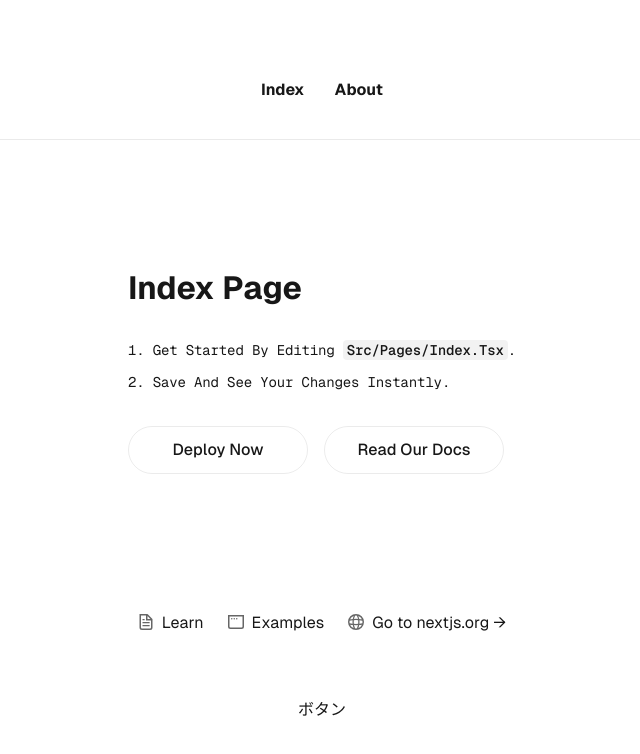
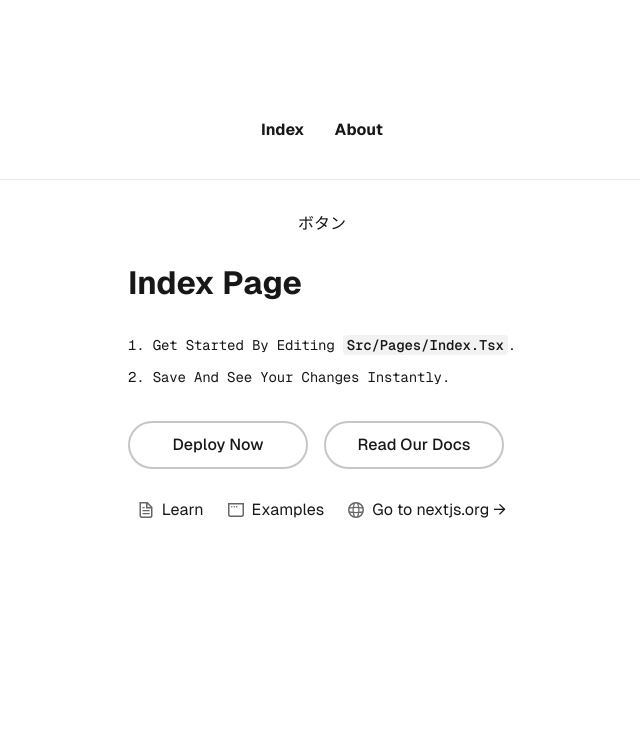
Before and after one commit to emi-nakashima/study-react, a Next.js app: page / in a window 1280 px wide. Shown: the top 754 px of the page, without its empty margins (318-958 px from the left). Built offline with nearby package versions, Linux system fonts and the light colour scheme.

Commit message:
🎨 CSSを修正、コードの修正

```diff
--- a/src/components/Headline/Headline.module.css
+++ b/src/components/Headline/Headline.module.css
@@ -1,3 +1,3 @@
 .title {
-  padding: 30px 0px;
+  padding-bottom: 30px;
 }
--- a/src/components/Headline/index.tsx
+++ b/src/components/Headline/index.tsx
@@ -1,8 +1,9 @@
 import classes from "src/components/Headline/Headline.module.css";
 
 type HeadlineProps = {
-  page: string; // `page` は文字列型
-  children: React.ReactNode; // `children` は React のノード型
+  // `HeadlineProps` は型定義の名前
+  page: string; // `page` は文字列型のプロパティ
+  children: React.ReactNode; // `children` は React のノード型。要素やテキストを受け取ることができる
 };
 
 export function Headline(props: HeadlineProps) {
--- a/src/components/Links/Links.module.css
+++ b/src/components/Links/Links.module.css
@@ -8,9 +8,6 @@
   border-radius: 128px;
   height: 48px;
   padding: 0 20px;
-  border: none;
-  border: 1px solid transparent;
-  transition: background 0.2s, color 0.2s, border-color 0.2s;
   cursor: pointer;
   display: flex;
   align-items: center;
@@ -26,12 +23,15 @@ a.primary {
   gap: 8px;
 }
 
-a.secondary {
+.secondary {
   border-color: var(--gray-alpha-200);
   min-width: 180px;
+  border: none;
+  border: 2px solid #c6c6c6;
+  transition: background 0.2s, color 0.2s, border-color 0.2s;
 }
 
-.ctas .secondary:hover {
+.secondary:hover {
   color: #0070f3; /* ホバー時の文字色を青に設定 */
   border-color: #0070f3; /* ホバー時の枠線を青に設定 */
 }
--- a/src/pages/about.tsx
+++ b/src/pages/about.tsx
@@ -1,6 +1,6 @@
 import Head from "next/head";
 import localFont from "next/font/local";
-import styles from "../styles/Home.module.css";
+import styles from "src/styles/Home.module.css";
 import { Footer } from "src/components/Footer";
 import { Main } from "src/components/Main";
 import { Header } from "src/components/Header";
--- a/src/styles/Home.module.css
+++ b/src/styles/Home.module.css
@@ -6,13 +6,14 @@
   --button-primary-hover: #383838;
   --button-secondary-hover: #f2f2f2;
 
-  display: grid;
-  grid-template-rows: 20px 1fr 20px;
+  display: flex;
+  flex-direction: column;
+  /* grid-template-rows: 20px 1fr 20px; */
   align-items: center;
   justify-items: center;
   min-height: 100svh;
   padding: 80px;
-  gap: 64px;
+  gap: 30px;
   font-family: var(--font-geist-sans);
 }
 
```
Also changed, not shown: tsconfig.json (+1 -7 lines), src/components/Main/Main.module.css (line endings or trailing spaces).
